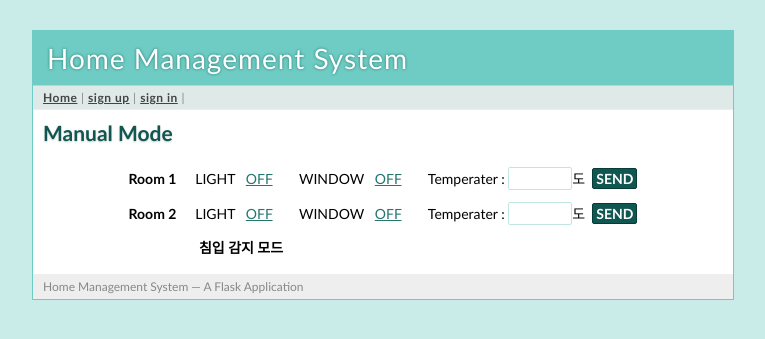
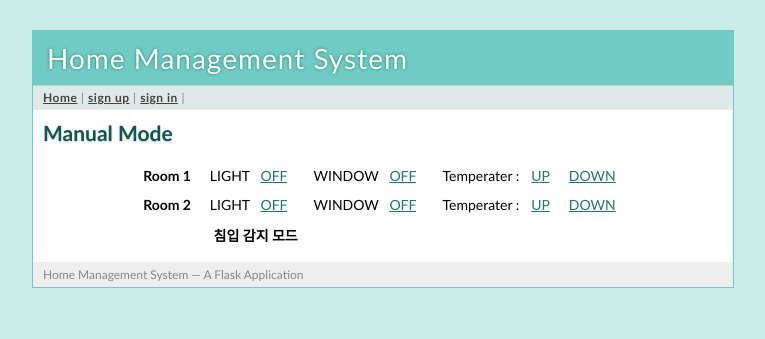
Before and after one commit to hufs-softwareengineering-class/term_Project, a Flask app: page /Manual in a window 1280 px wide. Shown: the top 339 px of the page, without its empty margins (257-1022 px from the left). Run offline with Flask 2, Linux system fonts and the light colour scheme; parts of the project's set-up code (start-up, migrations or seed data) failed here and were passed over.

Commit message:
Change temper UI

```diff
--- a/module/templates/Manual.html
+++ b/module/templates/Manual.html
@@ -18,7 +18,9 @@
 					{% else %}
 					<a href="window/{{ i }}/on">ON</a>&nbsp;&nbsp;
 					{% endif %} &nbsp;
-				<td align="center">Temperater : <input type=text name=usertemp size=5>도&nbsp;&nbsp;<input type=submit value="SEND">
+				<td align="center">Temperater :
+				<td align="center"> <a href="temper/{{ i }}/up">UP</a>&nbsp;&nbsp;
+				<td align="center"> <a href="temper/{{ i }}/down">DOWN</a>&nbsp;&nbsp;
 			</tr>
 			{% endfor %}
 			<tr>
```
